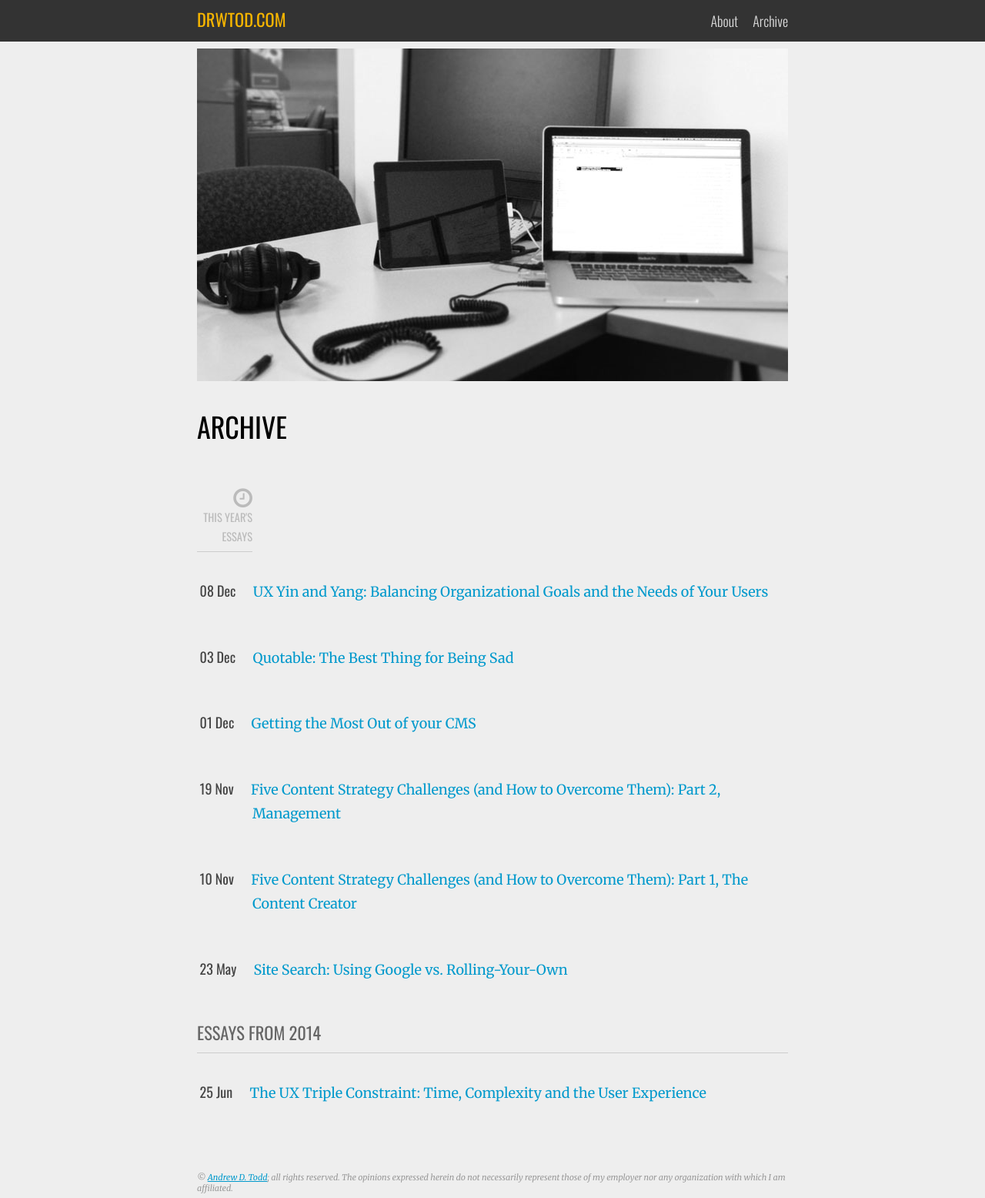
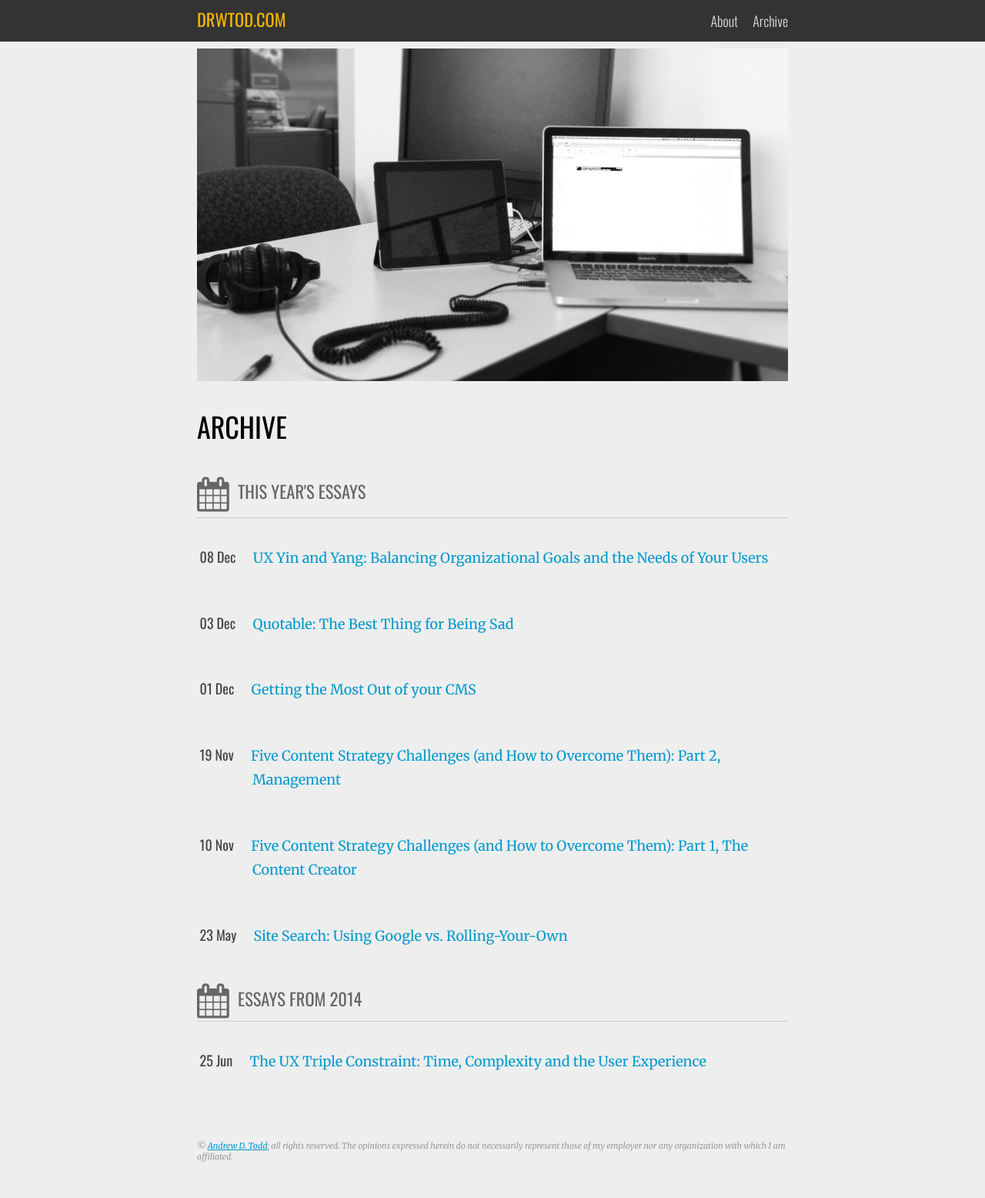
Before and after one commit to drewtodd/drewtodd.github.io, a Jekyll site: the page built from archive.html, in a window 1280 px wide. Shown: the whole page at 77% size. Built offline with Jekyll 4.4.1, drawn with Linux system fonts in a browser that asks for light colours; nearby versions of some CDN libraries; after the commit the page ends 1515 px from its top, so only the background shows below that.

Commit message:
Fixed archive H3 issue...

```diff
--- a/archive.html
+++ b/archive.html
@@ -9,7 +9,8 @@ layout: default
   </p>
 
   <h1>Archive</h1>
-  <h3>This year's essays</h3>
+
+  <h3 class="normal">This year's essays</h3>
   {%for post in site.posts %}
     {% unless post.next %}
       <ul class="this">
--- a/style.css
+++ b/style.css
@@ -116,7 +116,6 @@ h1 + h3:before, h2 + h3:before {
     vertical-align: middle;
 }
 
-
 ul {
     padding-left: 1em;
 }
@@ -162,6 +161,10 @@ h1 + blockquote {
 #header h1 a {
     color: #F5B400;
     text-decoration: none;
+}
+
+#header h1 a:hover {
+    text-decoration: underline;
 }
 
     /*navigation styles*/
@@ -483,8 +486,31 @@ footer {
         float: right;
     }
 
+    /*archive stuff*/
+
     #archive h1 {
         margin-top: 12.5em;
+        padding-bottom: .25em;
+    }
+
+    #archive h3 {
+        border-bottom: 1px solid #ccc;
+        margin: .25em 0 .25em 0;
+        font-size: 1.25em;
+        padding-top: 1.25em;
+        padding-bottom: .5em;
+        color: #666;
+        text-align: left;
+        width: 100%;
+    }
+
+    #archive h3:before {
+    display: inline-block;
+    font-family: FontAwesome;
+    content: "\f073";
+    font-size: 2em;
+    padding-right: .25em;
+    vertical-align: middle;
     }
 
     footer {
```
Also changed, not shown: 2 other files.
